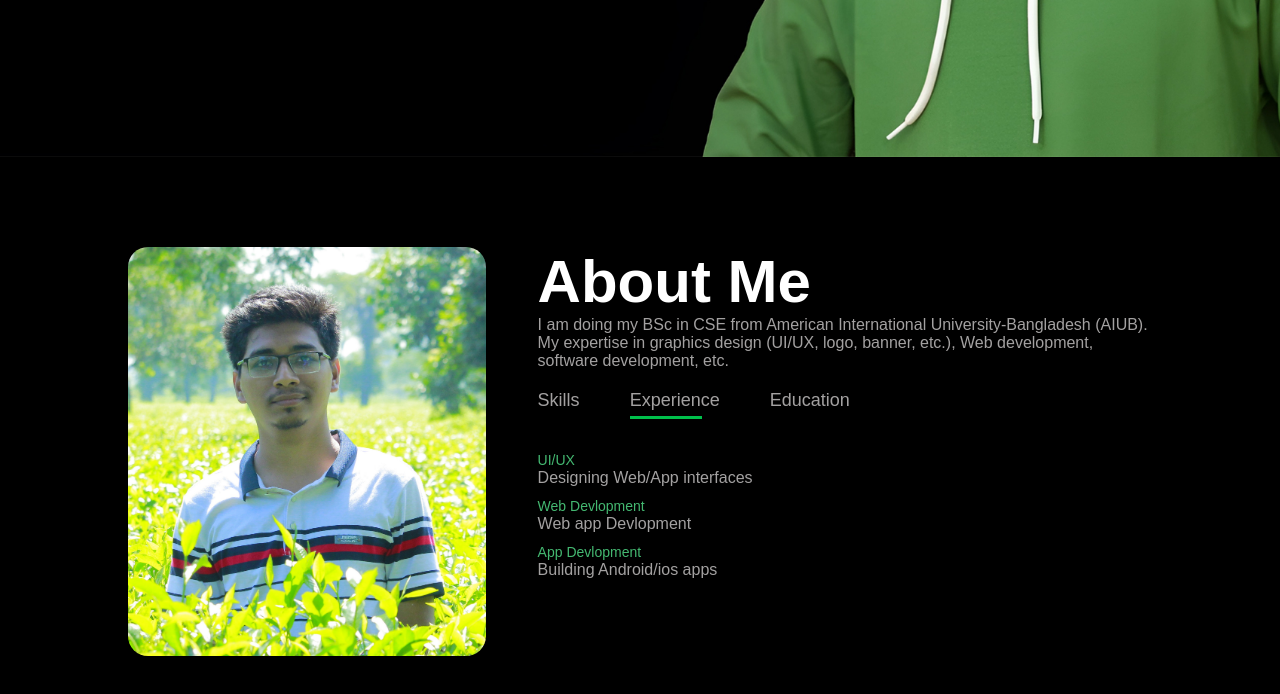
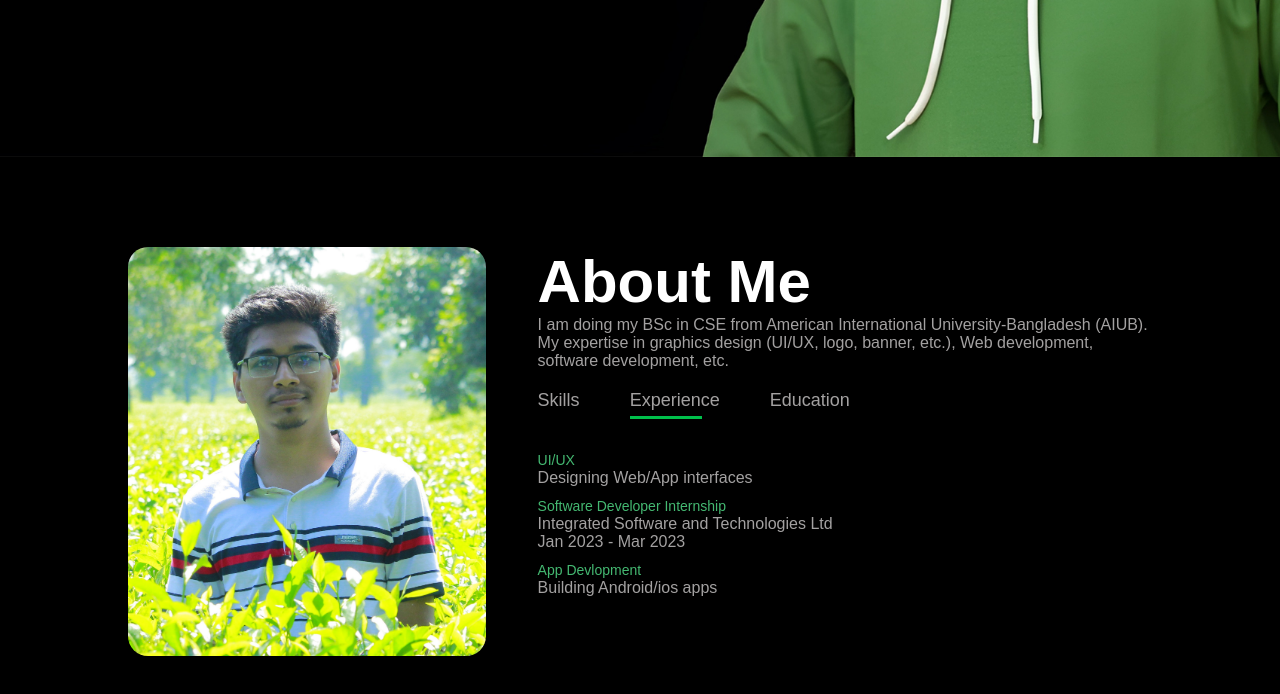
Before and after one commit to sazzadulalambd/Portfolio, a plain HTML site: page index.html in a window 1280 px wide. Both pictures are taken after a click on the element "Experience". Shown: the part 643-1337 px from the top of the page. Drawn offline with Linux system fonts and the light colour scheme.

Commit message:
Update index.html

```diff
--- a/index.html
+++ b/index.html
@@ -64,7 +64,9 @@
                     <div class="tab-contents" id="Experience">
                         <ul>
                             <li><span>UI/UX</span><br> Designing Web/App interfaces</li>
-                            <li><span>Web Devlopment</span><br> Web app Devlopment</li>
+                            <li><span>Software Developer Internship</span><br>
+                              Integrated Software and Technologies Ltd<br>
+                              Jan 2023 - Mar 2023    <br></li>
                             <li><span>App Devlopment</span><br> Building Android/ios apps</li>
                         </ul>
                     </div>
```
